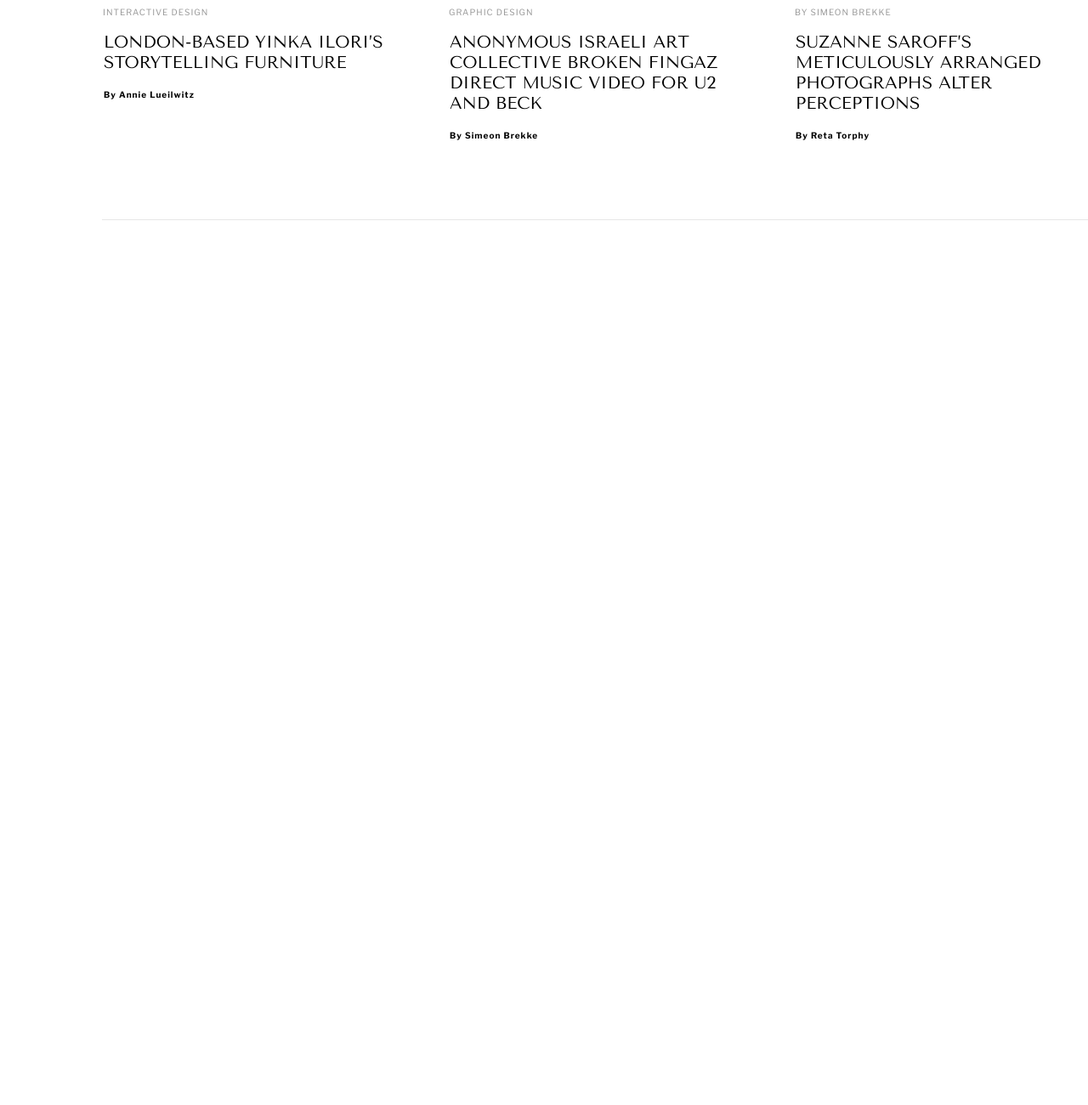
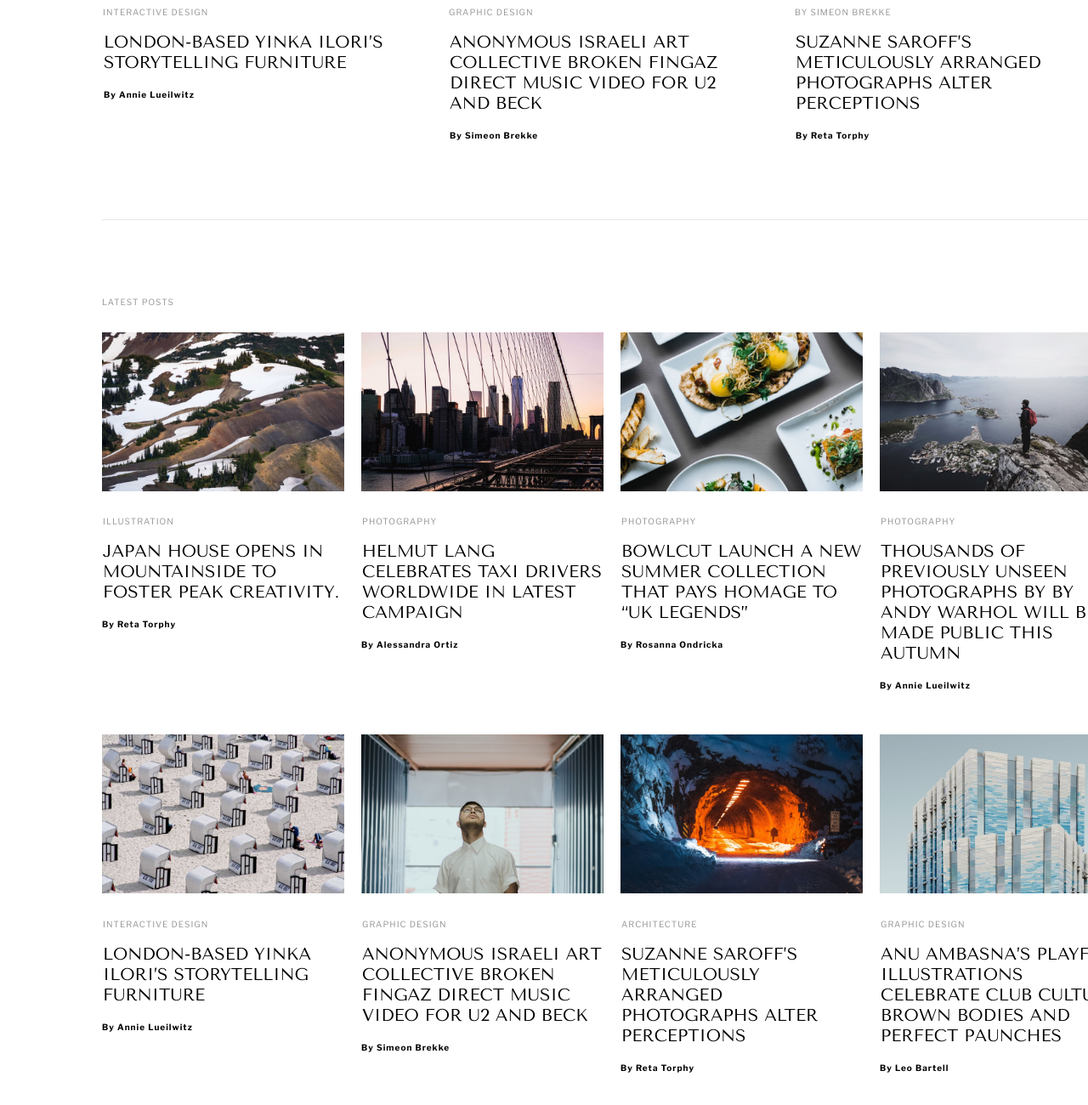
Before and after one commit to sherzodxon/Healthy, a plain HTML site: page index.html in a window 1280 px wide. Shown: the part 1450-2750 px from the top of the page at 85% size. Before the commit the page ends 1717 px from the top, so only its background shows below. Drawn offline with Linux system fonts and the light colour scheme.

Commit message:
created latest section

```diff
--- a/index.html
+++ b/index.html
@@ -7,10 +7,10 @@
     <title>NoIceland</title>
     <link rel="stylesheet" href="css/main.css">
 </head>
-<body>
+<body class="body">
   <header class="header">
     <div class="header-container container">
-        <img src="/img/logo(4x).png" alt="logo" srcset="/img/logo(2x).png 2x /img/logo.png 1x" class="header-logo" width="135" height="17">
+        <img src="/img/logojp.jpg" alt="logo" srcset="/img/logo(2x).png 2x /img/logo.png 1x" class="header-logo" width="135" height="17">
         <nav class="header-nav nav">
             <ul class="header-nav-list nav-list">
                 <li class="header-nav-item"><a href="/" class="header-nav-link">Home</a></li>
@@ -83,7 +83,67 @@
   </section>
   <section class="latest">
     <div class="latest-container container">
-
+        <h2 class="latest-title info">Latest posts</h2>
+       <ul class="latest-list">
+        <li class="latest-item">
+            <img src="/img/intro.jpg" alt="latest" width="285" height="187" class="latest-item-img">
+            <p class="latest-item-info info" >Illustration</p>
+            <h3 class="latest-item-title latest1 title">Japan House opens in mountainside to foster peak creativity.</h3>
+            <a href="" class="latest-item-by by">By
+                Reta Torphy</a>
+        </li>
+        <li class="latest-item">
+            <img src="/img/post1.jpg" alt="latest" width="285" height="187" class="latest-item-img">
+            <p class="latest-item-info info">Photography</p>
+            <h3 class="latest-item-title title">Helmut Lang celebrates taxi drivers worldwide in latest campaign</h3>
+            <a href="" class="latest-item-by by">By
+                Alessandra Ortiz</a>
+        </li>
+        <li class="latest-item">
+            <img src="/img/post2.jpg" alt="latest" width="285" height="187" class="latest-item-img">
+            <p class="latest-item-info info">Photography</p>
+            <h3 class="latest-item-title latest2 title">Bowlcut launch a new summer collection that pays homage to “UK legends”</h3>
+            <a href="" class="latest-item-by by">By
+                Rosanna Ondricka</a>
+        </li>
+        <li class="latest-item">
+            <img src="/img/post3.jpg" alt="latest" width="285" height="187" class="latest-item-img">
+            <p class="latest-item-info info">Photography</p>
+            <h3 class="latest-item-title latest3 title">Thousands of previously unseen photographs by by Andy Warhol will be made public this Autumn</h3>
+            <a href="" class="latest-item-by by">By
+                Annie Lueilwitz</a>
+        </li>
+        <li class="latest-item">
+            <img src="/img/post4.jpg" alt="latest" width="285" height="187" class="latest-item-img">
+            <p class="latest-item-info info">Interactive Design</p>
+            <h3 class="latest-item-title latest4 title">London-based Yinka Ilori’s storytelling furniture</h3>
+            <a href="" class="latest-item-by by">By
+                Annie Lueilwitz</a>
+        </li>
+        <li class="latest-item">
+            <img src="/img/post5.jpg" alt="latest" width="285" height="187" class="latest-item-img">
+            <p class="latest-item-info info">Graphic Design</p>
+            <h3 class="latest-item-title latest5 title">Anonymous Israeli art collective Broken Fingaz direct music video for U2 and Beck</h3>
+            <a href="" class="latest-item-by by">By
+                Simeon Brekke</a>
+        </li>
+        <li class="latest-item">
+            <img src="/img/post6.jpg" alt="latest" width="285" height="187" class="latest-item-img">
+            <p class="latest-item-info info">Architecture</p>
+            <h3 class="latest-item-title latest6 title">Suzanne Saroff’s meticulously arranged photographs alter perceptions</h3>
+            <a href="" class="latest-item-by by">By
+                Reta Torphy</a>
+        </li>
+        <li class="latest-item">
+            <img src="/img/post7.jpg" alt="latest" width="285" height="187" class="latest-item-img">
+            <p class="latest-item-info info">Graphic Design</p>
+            <h3 class="latest-item-title title">Anu Ambasna’s playful illustrations celebrate club culture, brown bodies and perfect paunches</h3>
+            <a href="" class="latest-item-by by">By
+                Leo Bartell</a>
+        </li>
+       </ul>
+       <a href="tel:+998949414300" class="latest-link">view all latest posts</a>
+       <hr class="latest-hr line"></hr>
     </div>
   </section>
 <script src="js/main.js"></script>
--- a/js/main.js
+++ b/js/main.js
@@ -0,0 +1,6 @@
+const link =document.querySelector(".header-nav-link");
+const body =document.querySelector(".body")
+ link.addEventListener("click" ,function(evt){
+    evt.preventDefault();
+    body.classList.toggle("dark-body")
+ })
--- a/scss/_generals.scss
+++ b/scss/_generals.scss
@@ -36,6 +36,8 @@ p {
 ul,
 ol {
   list-style: none;
+  padding: 0;
+  margin: 0;
 }
 
 .visually-hidden {
@@ -91,4 +93,5 @@ ol {
   background: #E6E6E6;
   width: 100%;
   height: 1px;
+  margin: 0;
 }
--- a/scss/blocks/_blocks.scss
+++ b/scss/blocks/_blocks.scss
@@ -2,3 +2,4 @@
 @import 'header';
 @import 'intro';
 @import 'posts';
+@import 'latest';
--- /dev/null
+++ b/scss/blocks/_latest.scss
@@ -0,0 +1,45 @@
+.latest {
+    margin-top: 90px;
+}
+
+.latest-list {
+    margin-top: 30px;
+    display: grid;
+    grid-template-columns: 285px 285px 285px 285px;
+    column-gap: 20px;
+    row-gap: 50px;
+    margin-bottom: 90px;
+}
+
+.latest-item-img {
+    margin-bottom: 25px;
+}
+
+.latest-item-info {
+    padding-left: 1px;
+}
+
+.latest-item-title {
+    margin-top: 18px;
+    padding-left: 1px;
+    margin-bottom: 15px;
+    padding-right: 0px;
+    font-size: 20px;
+    line-height: 24px;
+}
+
+.latest-link {
+    color: var(--black);
+    text-transform: uppercase;
+    border: 1px solid var(--black);
+    padding: 20px 29px;
+    font-family: 'Libre Franklin';
+    font-size: 10px;
+    font-weight: 400;
+    line-height: 12px;
+    letter-spacing: 1px;
+    display: block;
+    width: 205px;
+    margin: 0 auto;
+    margin-bottom: 90px;
+}
```
Also changed, not shown: css/main.css, img/logojp.jpg (added), img/post7.jpg (added), 1 other file.
